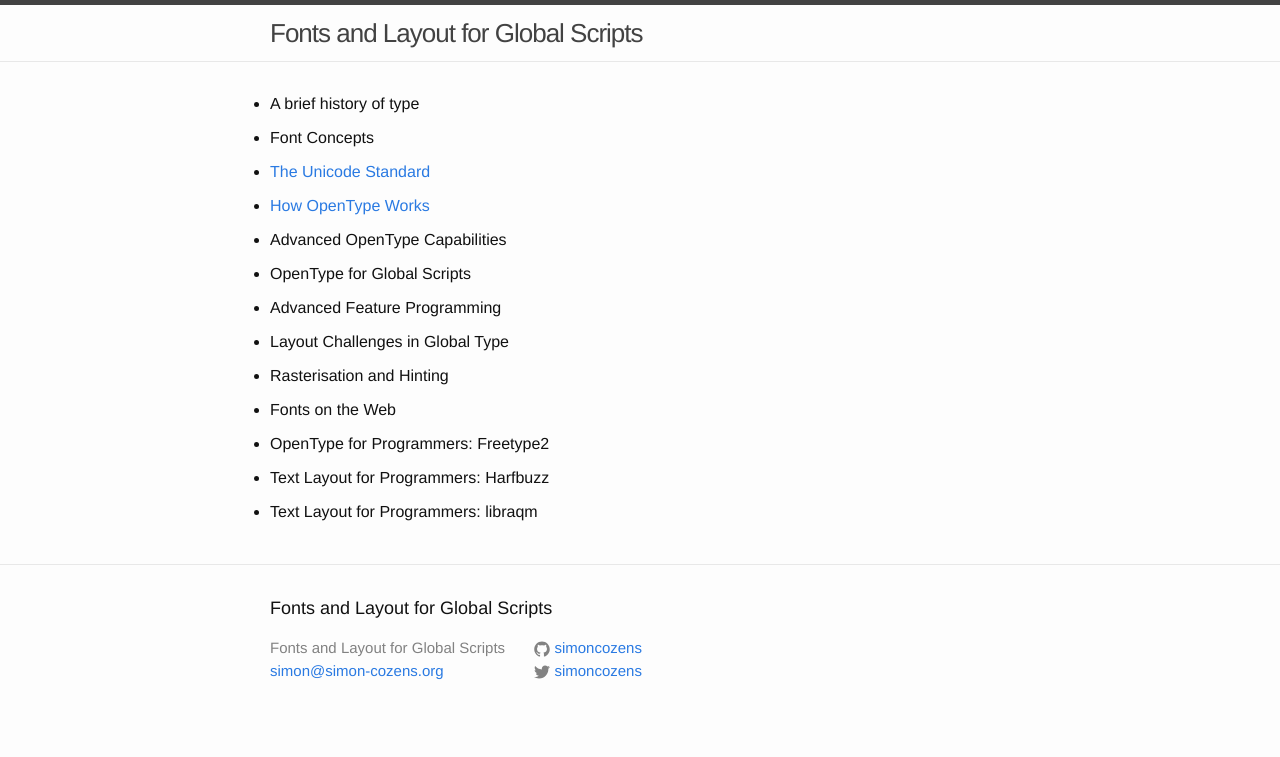
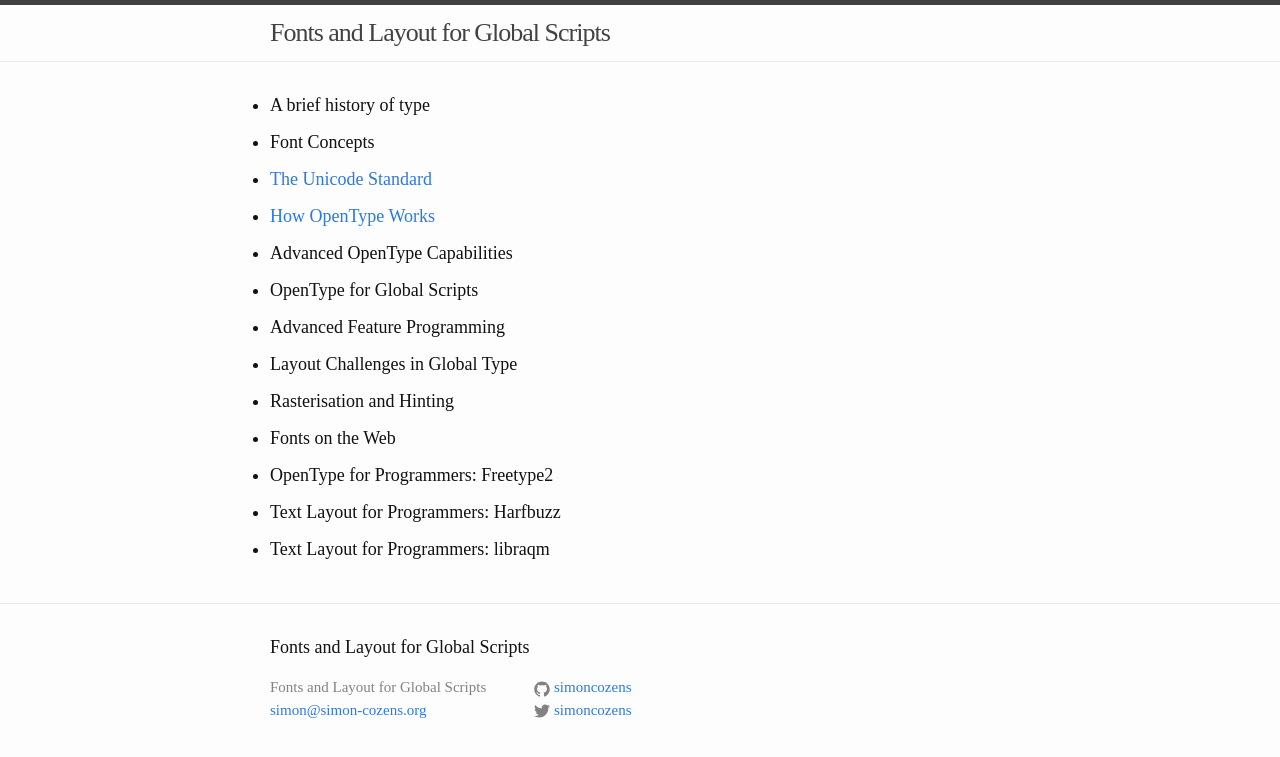
Before and after one commit to simoncozens/fonts-and-layout, a Jekyll site: the page built from index.html, in a window 1280 px wide. Shown: the top 757 px of the page. Built offline with Jekyll 4.4.1, drawn with Linux system fonts in a browser that asks for light colours.

Commit message:
Fiddling with layout, always a good distraction.

```diff
--- a/_sass/_layout.scss
+++ b/_sass/_layout.scss
@@ -248,3 +248,19 @@ td { border: 1px solid #ccc; padding: 10px; }
     .prev { float: left; }
     .sep { display: none; }
 }
+
+p + p { text-indent: 30px; }
+
+blockquote {
+    font-family: "Noto Sans", "Source Sans Pro", "Source Sans", sans-serif;
+    margin-left: 5%;
+    margin-right: 5%;
+    text-align: justify;
+    font-style: normal;
+    font-size: 80%;
+    letter-spacing: 0px;
+}
+
+html {
+    text-align: justify;
+}
--- a/css/main.scss
+++ b/css/main.scss
@@ -6,8 +6,8 @@
 
 
 // Our variables
-$base-font-family: Helvetica, Arial, sans-serif;
-$base-font-size:   16px;
+$base-font-family: "Gentium Book", "Gentium Plus", "Gentium";
+$base-font-size:   18px;
 $small-font-size:  $base-font-size * 0.875;
 $base-line-height: 1.5;
 
```
